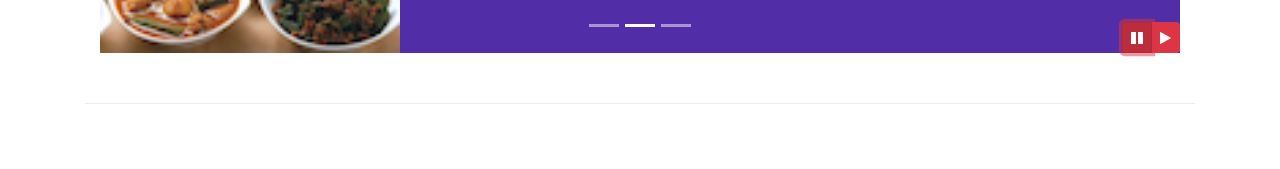
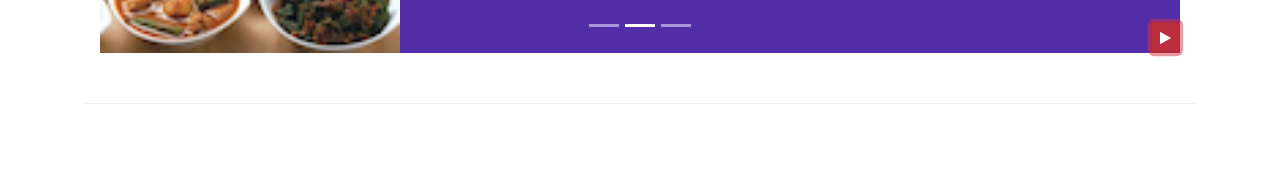
Before and after one commit to sabbamonte/conFusion, a website: page index.html in a window 1280 px wide. Both pictures are taken after a click on the button 1137 px from the left and 668 px from the top of the page. Shown: the part 631-800 px from the top of the page. Drawn offline with nearby package versions, Linux system fonts and the light colour scheme.

Commit message:
More Bootstrap JQuery

```diff
--- a/index.html
+++ b/index.html
@@ -210,14 +210,9 @@
                     <a class="carousel-control-next" href="#mycarousel" role="button" data-slide="next">
                         <span class="carousel-control-next-icon"></span>
                     </a>
-                    <div class="btn-group" id="carouselButton">
-                        <button class="btn btn-danger btn-sm" id="carousel-pause">
-                            <span class="fa fa-pause"></span>
-                        </button>
-                        <button class="btn btn-danger btn-sm" id="carousel-play">
-                            <span class="fa fa-play"></span>
-                        </button>
-                    </div>
+                    <button class="btn btn-danger btn-sm" id="carouselButton">
+                        <span class="fa fa-pause"></span>
+                    </button>
                 </div>
             </div>
         </div>
@@ -319,11 +314,18 @@
 <script>
     $(document).ready(function() {
         $("#mycarousel").carousel({interval: 2000})
-        $("#carousel-pause").click(function() {
-            $("#mycarousel").carousel('pause');
-        })
-        $("#carousel-play").click(function() {
-            $("#mycarousel").carousel('cycle');
+        $("#carouselButton").click(function() {
+            if ($("#carouselButton").children("span").hasClass("fa-pause")) {
+                $("#mycarousel").carousel('pause');
+                $("#carouselButton").children("span").removeClass("fa-pause");
+                $("#carouselButton").children("span").addClass("fa-play");
+            }
+            else {
+                $("#mycarousel").carousel('cycle');
+                $("#carouselButton").children("span").removeClass("fa-play");
+                $("#carouselButton").children("span").addClass("fa-pause");
+            }
+
         })
     })
 </script>
```
